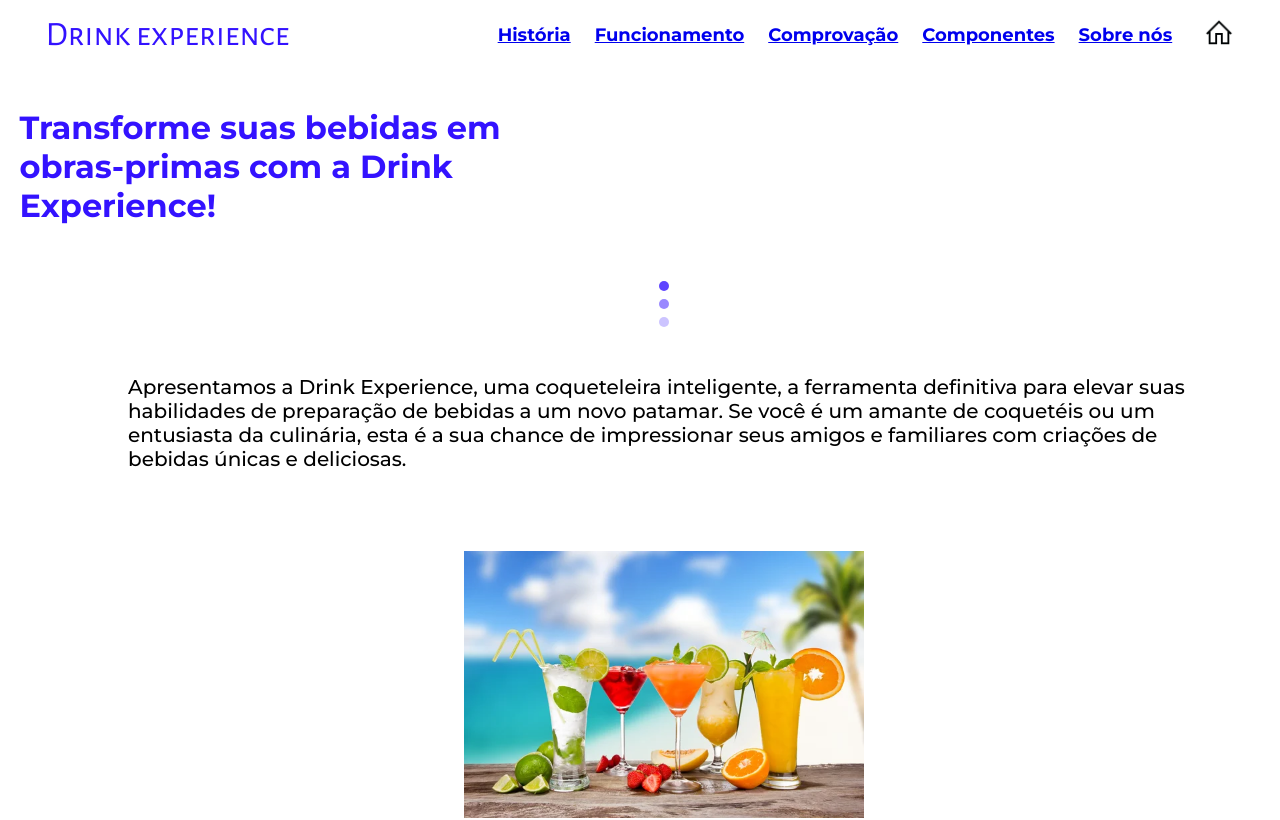
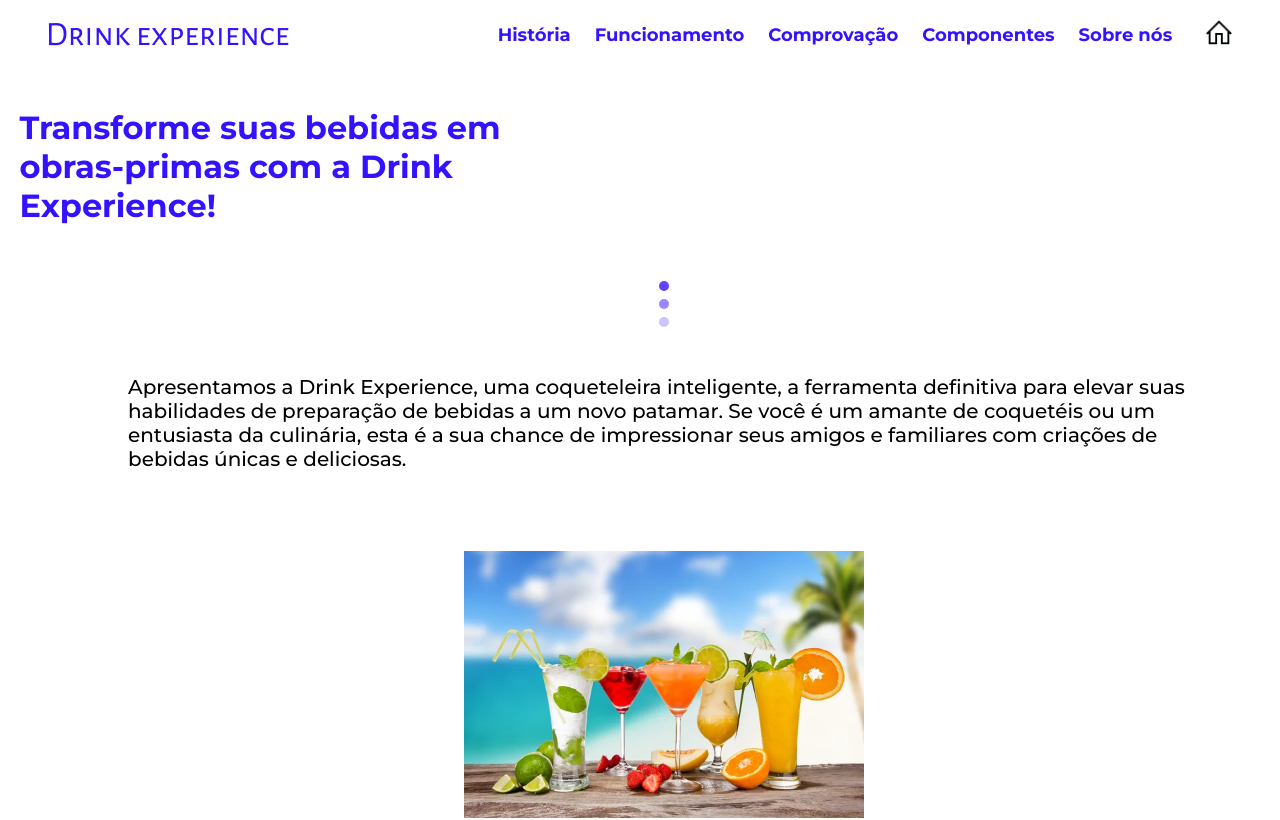
Before and after one commit to kehkelly/tcc-2, a React (Vite) app: page / in a window 1280 px wide. Shown: the top 820 px of the page. Built offline with nearby package versions, Linux system fonts and the light colour scheme.

Commit message:
estilização do Link e efeito hover no botao de enviar

```diff
--- a/src/components/Header.jsx
+++ b/src/components/Header.jsx
@@ -18,11 +18,11 @@ export function Header() {
           <h1>Drink experience</h1>
 
           <div className="navegacao">
-            <Link to="/historia">História</Link>
-            <Link to="/funcionamento">Funcionamento</Link>
-            <Link to="/comprovacao">Comprovação</Link>
-            <Link to="/componentes">Componentes</Link>
-            <Link to="/sobre-nos">Sobre nós</Link>
+            <Link to="/historia" className='link'>História</Link>
+            <Link to="/funcionamento" className='link'>Funcionamento</Link>
+            <Link to="/comprovacao" className='link'>Comprovação</Link>
+            <Link to="/componentes" className='link'>Componentes</Link>
+            <Link to="/sobre-nos" className='link'>Sobre nós</Link>
           </div>
 
           <Link to="/" className='home'>
--- a/src/styles/global.js
+++ b/src/styles/global.js
@@ -175,6 +175,7 @@ export const GlobalStyle = createGlobalStyle`
             width: 100%;
             display: flex;
             justify-content: center;
+            align-items: center;
 
             .botao {
                 display: none;
@@ -192,6 +193,15 @@ export const GlobalStyle = createGlobalStyle`
                 font-size: 1.125rem;
                 font-weight: 700;
                 gap: 1.5rem;
+            }
+
+            .link {
+                text-decoration: none;
+                color: ${props => props.theme.titleColor};
+            }
+
+            .link:hover {
+                color: ${props => props.theme.hoverBg};
             }
 
             .home {
@@ -336,11 +346,18 @@ export const GlobalStyle = createGlobalStyle`
 
             h5 {
                 padding-bottom: 3rem;
+                font-weight: 500;
             }
 
             button {
                 font-weight: 500;
             }
+
+            button:hover {
+                background: ${props => props.theme.hoverBg};
+                color: ${props => props.theme.titleColor};
+                font-family: 500;
+            }
         }
     }
 `
```
